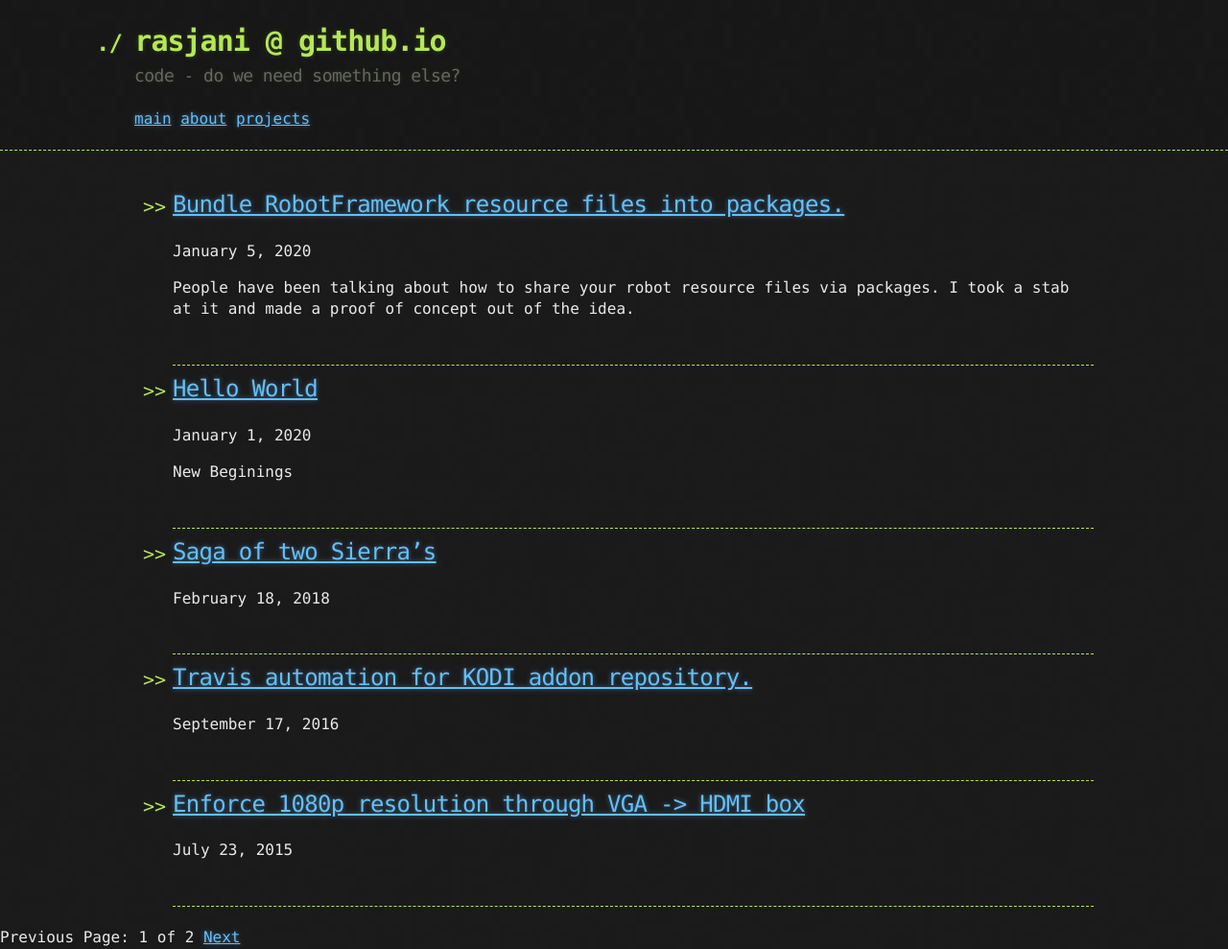
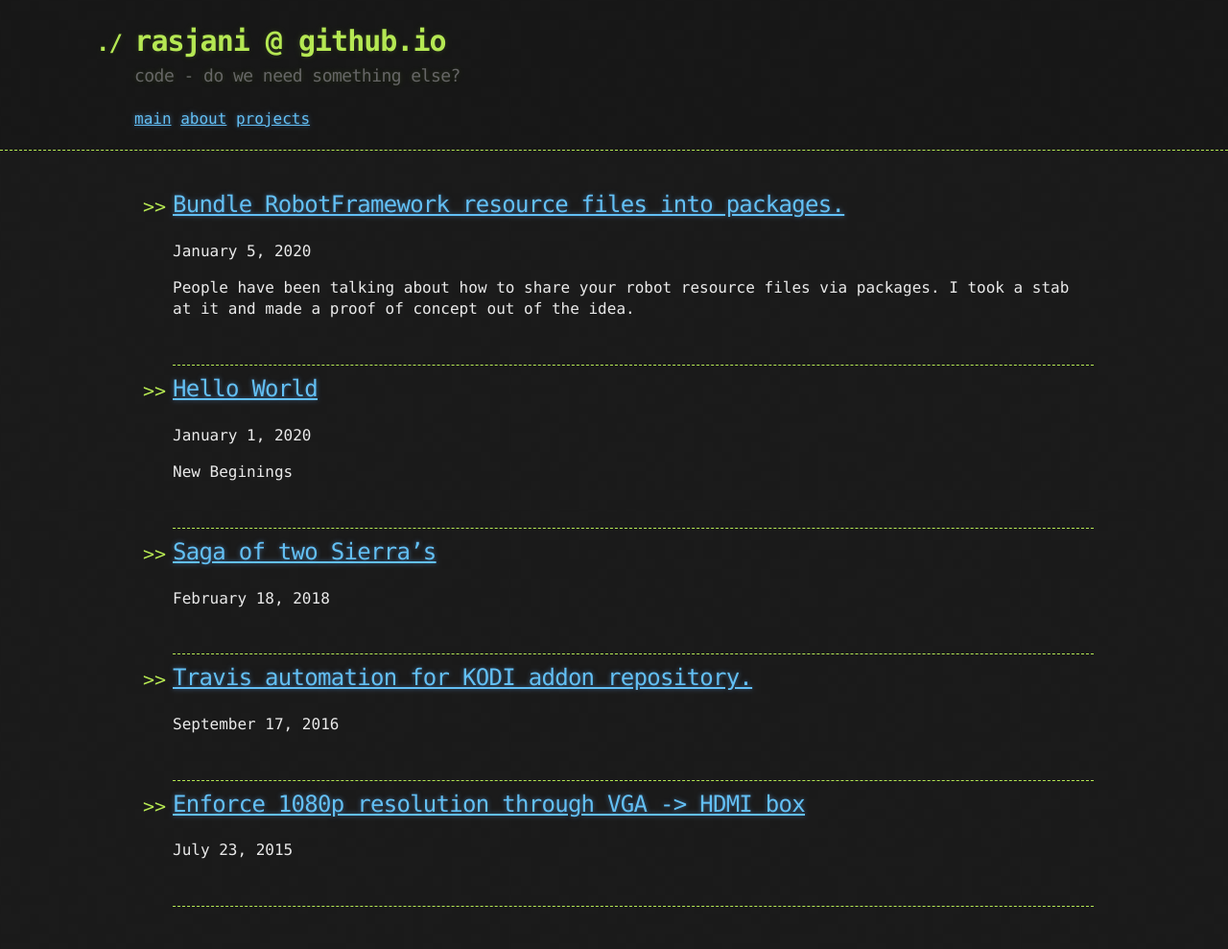
Before and after one commit to rasjani/rasjani.github.io, a Jekyll site: the page built from index.html, in a window 1280 px wide. Shown: the whole page at 96% size. Built offline with Jekyll 4.4.1, drawn with Linux system fonts in a browser that asks for light colours; the list of posts is cut into pages by our own code; after the commit the page ends 965 px from its top, so only the background shows below that.

Commit message:
pagination part deux

```diff
--- a/_includes/pagination.html
+++ b/_includes/pagination.html
@@ -1,5 +1,6 @@
 <!-- Pagination links -->
-<div class="pagination">
+<div class="container">
+  <section id="pagination">
     {% if paginator.previous_page %}
       <a href="{{ paginator.previous_page_path }}" class="previous">
         Previous
@@ -15,4 +16,5 @@
     {% else %}
       <span class="next ">Next</span>
     {% endif %}
+  </section>
 </div>
--- a/_layouts/default.html
+++ b/_layouts/default.html
@@ -8,7 +8,11 @@
         {{ content }}
       </section>
     </div>
-    {% include pagination.html %}
+
+    {% if layout == "post" %}
+        {% include pagination.html %}
+    {% endif %}
+
     {% if site.google_analytics %}
       <script>
         (function(i,s,o,g,r,a,m){i['GoogleAnalyticsObject']=r;i[r]=i[r]||function(){
```
Lines whose indentation alone changed are shown as unchanged.
